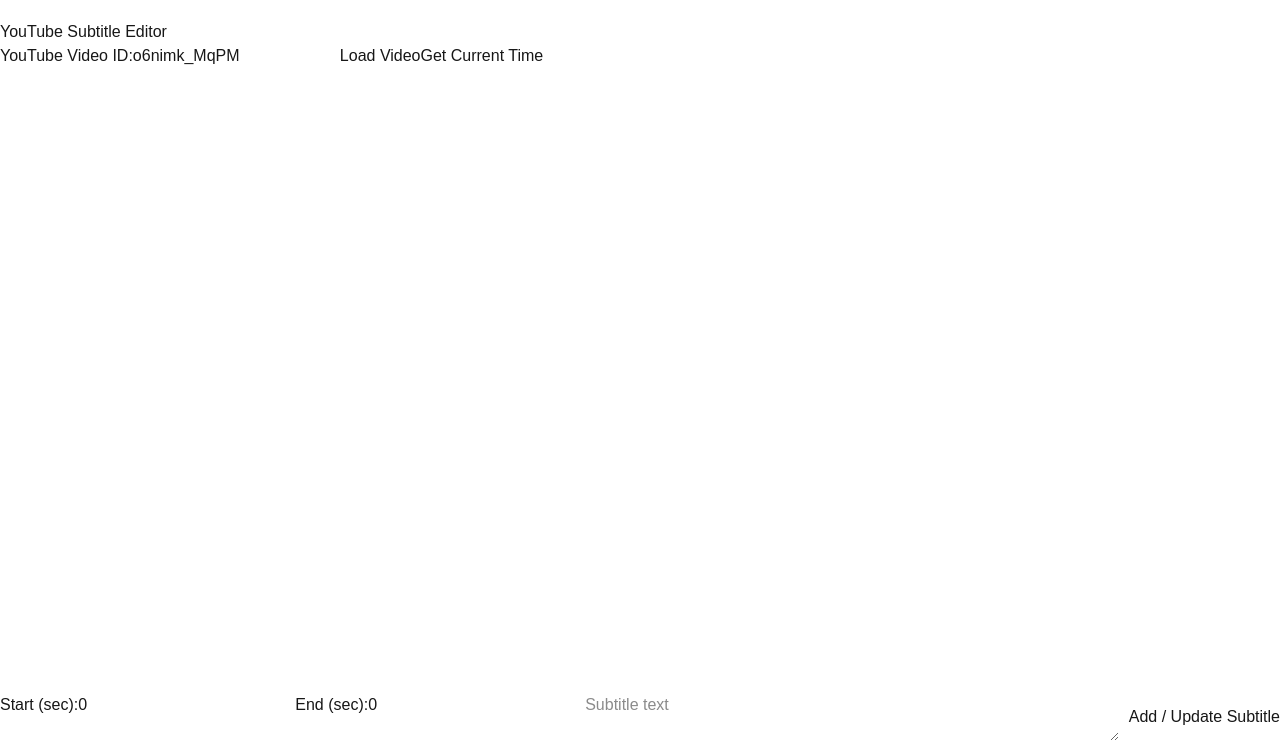
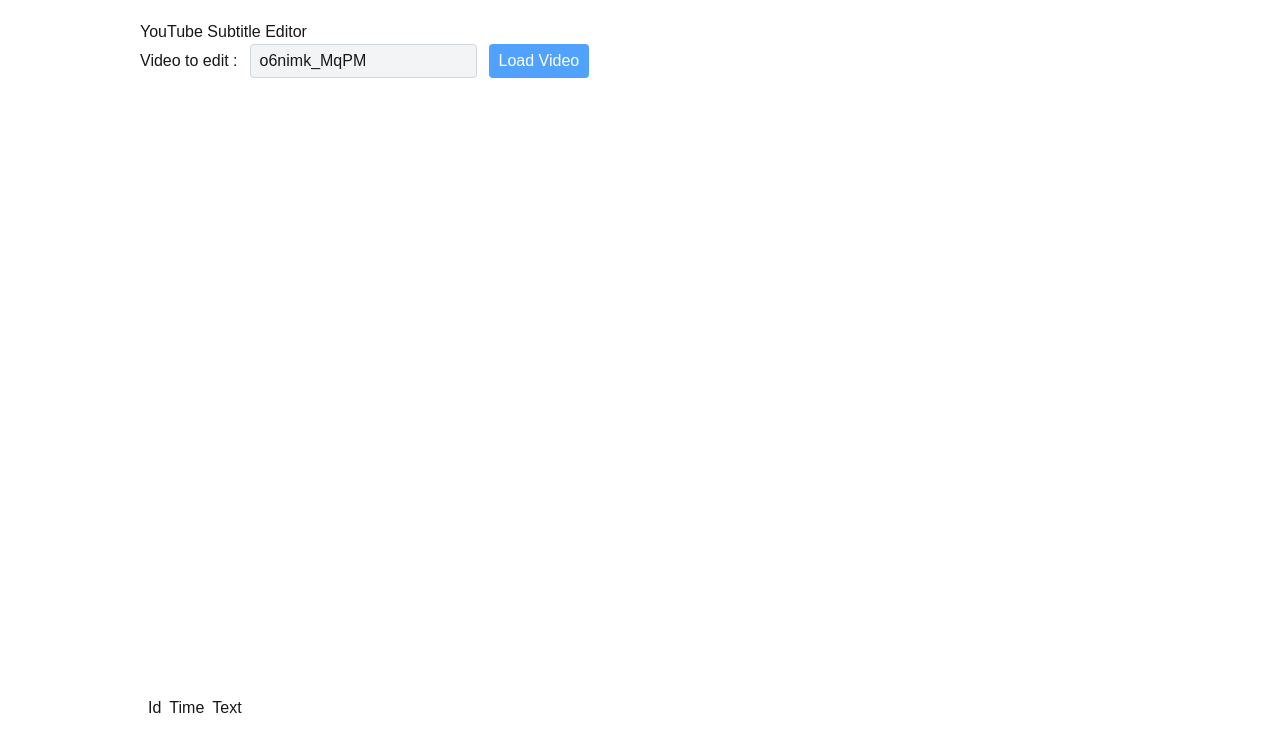
Before and after one commit to ask0ldd/CodeSnippetsChromeExtBackOffice, a Next.js app: page / in a window 1280 px wide. Shown: the top 746 px of the page. Built offline with nearby package versions, Linux system fonts and the light colour scheme.

Commit message:
*add* front / main page :
- active subtitle tracking
- displaying subtitles list using css grid
- adding delete / edit buttons

```diff
--- a/src/app/page.tsx
+++ b/src/app/page.tsx
@@ -2,25 +2,22 @@
 // https://developers.google.com/youtube/iframe_api_reference
 "use client";
 
-import { useEffect, useRef, useState } from "react";
-
-type Subtitle = {
-  start: number;
-  end: number;
-  text: string;
-};
+import ISubtitle from "@/interfaces/ISubtitle";
+import { Fragment, useCallback, useEffect, useRef, useState } from "react";
 
 export default function SubtitleEditor() {
   const [videoId, setVideoId] = useState("");
   const [inputVideoId, setInputVideoId] = useState("");
-  const [subtitles, setSubtitles] = useState<Subtitle[]>([]);
-  const [editIndex, setEditIndex] = useState<number>(-1);
+  const [subtitles, setSubtitles] = useState<ISubtitle[]>([]);
 
-  const [start, setStart] = useState<number>(0);
-  const [end, setEnd] = useState<number>(0);
+  const [currentTimePosition, setCurrentTimePosition] = useState<number>(0)
+  const [activeSubtitleIndex, setActiveSubtitleIndex] = useState<number>(0)
+
   const [text, setText] = useState("");
 
   const playerRef = useRef<YT.Player>(null);
+
+  const intervalRef = useRef<NodeJS.Timeout | null>(null)
 
   // Initialize or reload the player
   useEffect(() => {
@@ -42,14 +39,14 @@
     });
   }, [videoId]);
 
-  const handleSubmit = (e: React.FormEvent) => {
+  /*const handleSubmit = (e: React.FormEvent) => {
     e.preventDefault();
     if (start >= end) {
       alert("End time must be greater than start time");
       return;
     }
 
-    const newSub: Subtitle = { start, end, text: text.trim() };
+    const newSub: ISubtitle = { start, text: text.trim() };
     const updated = [...subtitles];
 
     if (editIndex >= 0) {
@@ -64,32 +61,8 @@
 
     // reset form
     setStart(0);
-    setEnd(0);
     setText("");
-  };
-
-  const editSubtitle = (i: number) => {
-    const s = subtitles[i];
-    setStart(s.start);
-    setEnd(s.end);
-    setText(s.text);
-    setEditIndex(i);
-    window.scrollTo(0, 0);
-  };
-
-  const deleteSubtitle = (i: number) => {
-    if (confirm("Delete this subtitle?")) {
-      const updated = [...subtitles];
-      updated.splice(i, 1);
-      setSubtitles(updated);
-      if (editIndex === i) {
-        setEditIndex(-1);
-        setStart(0);
-        setEnd(0);
-        setText("");
-      }
-    }
-  };
+  };*/
 
   const jumpTo = (time: number) => {
     if (playerRef.current) {
@@ -114,8 +87,8 @@
     );
   };
 
-  const exportSrt = () => {
-    if (subtitles.length === 0) {
+  function exportSrt() {
+    /*if (subtitles.length === 0) {
       alert("No subtitles to export!");
       return;
     }
@@ -131,112 +104,126 @@
     a.href = URL.createObjectURL(blob);
     a.download = "subtitles.srt";
     a.click();
-    URL.revokeObjectURL(a.href);
+    URL.revokeObjectURL(a.href);*/
   };
 
-  function handleGetVideoPosition(){
-    console.log(secondsToHms(playerRef.current?.getCurrentTime() ?? 0))
+  /*function handleGetVideoPosition(){
+    if(playerRef.current) console.log(DateUtils.secondsToHms(playerRef.current?.getCurrentTime() ?? 0))
+  }*/
+
+  function handleAddSubtitle(e: React.FormEvent){
+    e.preventDefault();
+
+    if(!playerRef.current) return
+
+    const newSub: ISubtitle = { start : playerRef.current.getCurrentTime(), text: text.trim() };
+
+    const existingIndex = subtitles.findIndex(sub => sub.start == newSub.start)
+
+    if(existingIndex == -1){
+
+      return setSubtitles(subs => [...subs, newSub].sort((a, b) => a.start - b.start))
+    }
+
+    const newSubtitles = [...subtitles]
+    newSubtitles[existingIndex] = newSub
+    setSubtitles(newSubtitles)
   }
 
-  function secondsToHms(seconds : number) {
-    seconds = Math.floor(seconds);
-    const h = Math.floor(seconds / 3600);
-    const m = Math.floor((seconds % 3600) / 60);
-    const s = seconds % 60;
-    return [
-      h.toString().padStart(2, '0'),
-      m.toString().padStart(2, '0'),
-      s.toString().padStart(2, '0')
-    ].join(':');
+  const handleDeleteSubtitle = useCallback((idx: number) => {
+    setSubtitles(prevSubs => prevSubs.filter((_, subIdx) => subIdx !== idx))
+  }, [setSubtitles])
+
+  useEffect(() => {
+    intervalRef.current = setInterval(() => {
+      if(playerRef.current && playerRef.current.getCurrentTime() != currentTimePosition) {
+        setCurrentTimePosition(playerRef.current.getCurrentTime())
+        const activeIndex = findSubtitleIndex(subtitles, playerRef.current.getCurrentTime())
+        console.log(activeIndex)
+        if(activeIndex != activeSubtitleIndex) setActiveSubtitleIndex(activeIndex)
+      }
+    }, 1000)
+
+    return () => clearInterval(intervalRef.current!)
+  }, [subtitles, playerRef, currentTimePosition, activeSubtitleIndex])
+
+  function findSubtitleIndex(subtitles: ISubtitle[], T: number): number {
+    let activeIndex = -1;
+    for (let i = 0; i < subtitles.length; i++) {
+      if (subtitles[i].start >= T) break
+      activeIndex = i
+    }
+    return activeIndex
   }
 
   return (
-    <div style={{ maxWidth: 1440, margin: "20px auto", fontFamily: "Arial, sans-serif" }}>
+    <div className="max-w-[1000px] flex flex-col" style={{ margin: "20px auto", fontFamily: "Arial, sans-serif" }}>
       <h1>YouTube Subtitle Editor</h1>
       <script src="https://www.youtube.com/iframe_api" async/>
 
-      <label>
-        YouTube Video ID:
+      <div className="flex flex-row gap-x-3 items-center">
+        <label>
+          Video to edit :
+        </label>
         <input
+          className="border-gray-300 bg-gray-100 border-[1px] px-[9px] py-[4px] rounded-[4px]"
           type="text"
           placeholder="e.g. dQw4w9WgXcQ"
           value={inputVideoId || "o6nimk_MqPM"}
           onChange={(e) => setInputVideoId(e.target.value)}
         />
-      </label>
-      <button onClick={() => setVideoId(inputVideoId.trim())}>Load Video</button>
-      <button onClick={() => handleGetVideoPosition()}>Get Current Time</button>
+        <button className="bg-blue-400 px-[10px] py-[5px] font-medium text-white rounded-[4px]" onClick={() => setVideoId(inputVideoId.trim())}>Load Video</button>
+      </div>
 
       <div id="player" className="w-full h-[600px] mt-[10px]"/>
 
+      <div
+        className="grid grid-cols-[auto_auto_auto_1fr_auto_auto_auto] gap-x-2 auto-rows-[40px] items-center"
+      >
+        <div></div>
+        <div>Id</div>
+        <div>Time</div>
+        <div>Text</div>
+        <div></div>
+        <div></div>
+        <div></div>
+
+        {subtitles.map((sub, idx) => (
+          <Fragment key={'row' + idx}>
+            <div>{idx == activeSubtitleIndex  ? '▶' : '-'}</div>
+            <div>{idx}</div>
+            <div>{sub.start}</div>
+            <div>{sub.text.slice(0, 20)}</div>
+            <div>
+              <button onClick={() => handleDeleteSubtitle(idx)}>delete</button>
+            </div>
+            <div>
+              <button onClick={() => void 0}>move to</button>
+            </div>
+            <div>
+              <button onClick={() => void 0}>edit text</button>
+            </div>
+          </Fragment>
+        ))}
+      </div>
+
       <form
-        onSubmit={handleSubmit}
-        className="mt-[15px] flex gap-[10px] flex-wrap"
+        onSubmit={handleAddSubtitle}
+        className="mt-[15px] flex flex-col gap-[10px]"
       >
-        <label>
-          Start (sec):
-          <input
-            type="number"
-            step="0.1"
-            min="0"
-            value={start}
-            onChange={(e) => setStart(parseFloat(e.target.value))}
+        <div className="flex flex-col">
+          <label>Text to insert at current position</label>
+          <textarea
+            placeholder="Subtitle text"
+            value={text}
+            onChange={(e) => setText(e.target.value)}
             required
+            rows={15}
+            className="flex min-h-[40px] border-1 border-gray-300 bg-gray-100 p-[10px] resize-none"
           />
-        </label>
-        <label>
-          End (sec):
-          <input
-            type="number"
-            step="0.1"
-            min="0"
-            value={end}
-            onChange={(e) => setEnd(parseFloat(e.target.value))}
-            required
-          />
-        </label>
-        <textarea
-          placeholder="Subtitle text"
-          value={text}
-          onChange={(e) => setText(e.target.value)}
-          required
-          style={{ flex: 1, resize: "vertical", minHeight: 40 }}
-        />
-        <button type="submit">Add / Update Subtitle</button>
+        </div>
+        <button type="submit">Add Subtitle</button>
       </form>
-
-      <table
-        style={{
-          width: "100%",
-          marginTop: 15,
-          borderCollapse: "collapse",
-        }}
-      >
-        <thead>
-          <tr>
-            <th>#</th>
-            <th>Start</th>
-            <th>End</th>
-            <th>Text</th>
-            <th>Actions</th>
-          </tr>
-        </thead>
-        <tbody>
-          {subtitles.map((s, i) => (
-            <tr key={i} style={{ border: "1px solid #ddd" }} className="subtitle-row">
-              <td>{i + 1}</td>
-              <td>{s.start.toFixed(3)}</td>
-              <td>{s.end.toFixed(3)}</td>
-              <td>{s.text}</td>
-              <td>
-                <button type="button" onClick={() => editSubtitle(i)}>Edit</button>
-                <button type="button" onClick={() => deleteSubtitle(i)}>Delete</button>
-                <button type="button" onClick={() => jumpTo(s.start)}>Jump</button>
-              </td>
-            </tr>
-          ))}
-        </tbody>
-      </table>
 
       <button onClick={exportSrt} style={{ marginTop: 10 }}>Export as SRT</button>
     </div>
```
